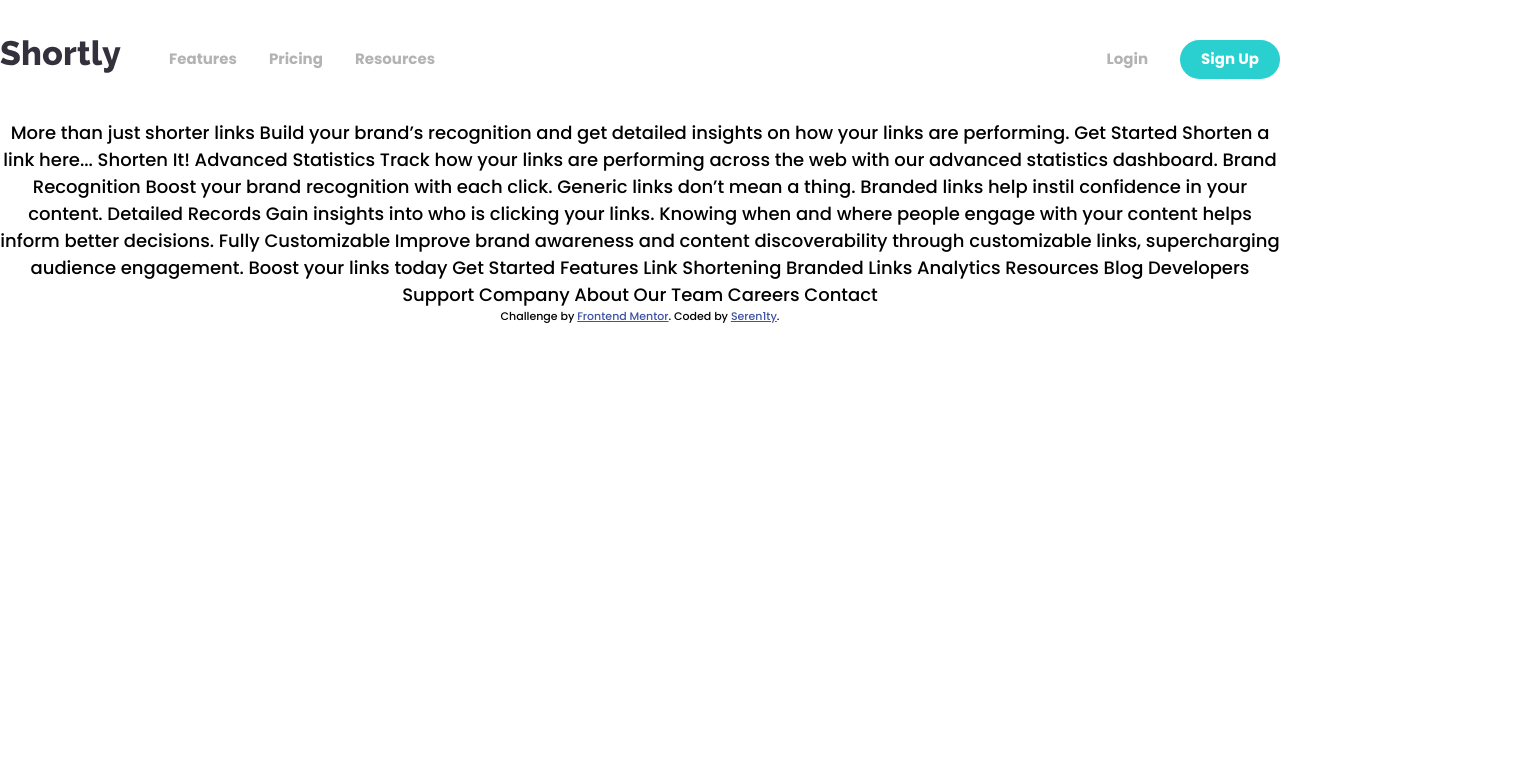
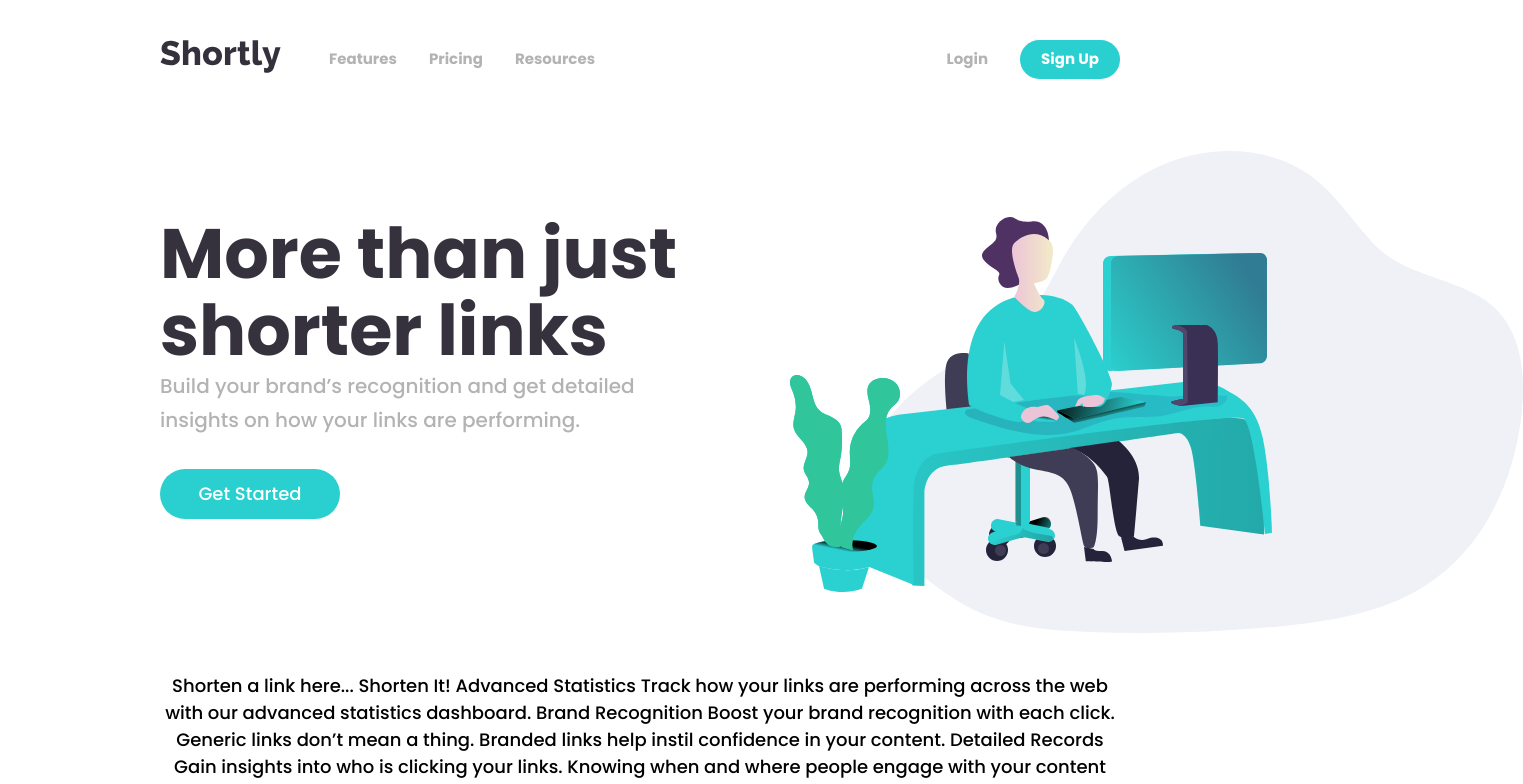
Before and after one commit to seren1ty/fm-url-shortener, a React (Create React App) app: page / in a window 1280 px wide. Shown: the top 784 px of the page, 1523 px wide, since content can reach past the window. Built offline with nearby package versions, Linux system fonts and the light colour scheme.

Commit message:
Created and styled Header component

```diff
--- a/src/App.tsx
+++ b/src/App.tsx
@@ -1,19 +1,14 @@
 import { Box } from '@material-ui/core';
 import React from 'react';
 import './App.css';
+import Header from './components/Header.component';
 import Navbar from './components/Navbar.component';
 
 function App() {
   return (
-    <Box className="App">
+    <Box className="App" px={20}>
       <Navbar/>
-
-      More than just shorter links
-
-      Build your brand’s recognition and get detailed insights
-      on how your links are performing.
-
-      Get Started
+      <Header/>
 
       Shorten a link here...
 
--- /dev/null
+++ b/src/components/Header.component.tsx
@@ -0,0 +1,28 @@
+import { Box } from '@material-ui/core';
+import WorkingImage from '../assets/images/illustration-working.svg';
+
+const Header = () => {
+  return (
+    <Box display="flex" justifyContent="space-between" paddingY={4}>
+      <Box display="flex" flexDirection="column" alignItems="flex-start" flexWrap={true} minWidth="550px" maxWidth="50%" pt={8}>
+        <Box color="hsl(255, 11%, 22%)" fontWeight={700} fontSize={70} textAlign="left" lineHeight={1.1}>
+          More than just shorter links
+        </Box>
+        <Box color="hsl(0, 0%, 70%)" fontSize={20} lineHeight={1.7} textAlign="left" maxWidth="500px" pb={4}>
+          Build your brand’s recognition and get detailed insights on how your links are performing.
+        </Box>
+        <Box bgcolor="hsl(180, 66%, 49%)" width={180} height={50} color="white" borderRadius={50} lineHeight={2.8}>
+          Get Started
+        </Box>
+      </Box>
+
+      <Box display="flex">
+        <Box pl={10} mr={-30}>
+          <img src={WorkingImage} alt="Working Image"/>
+        </Box>
+      </Box>
+    </Box>
+  )
+}
+
+export default Header;
```
